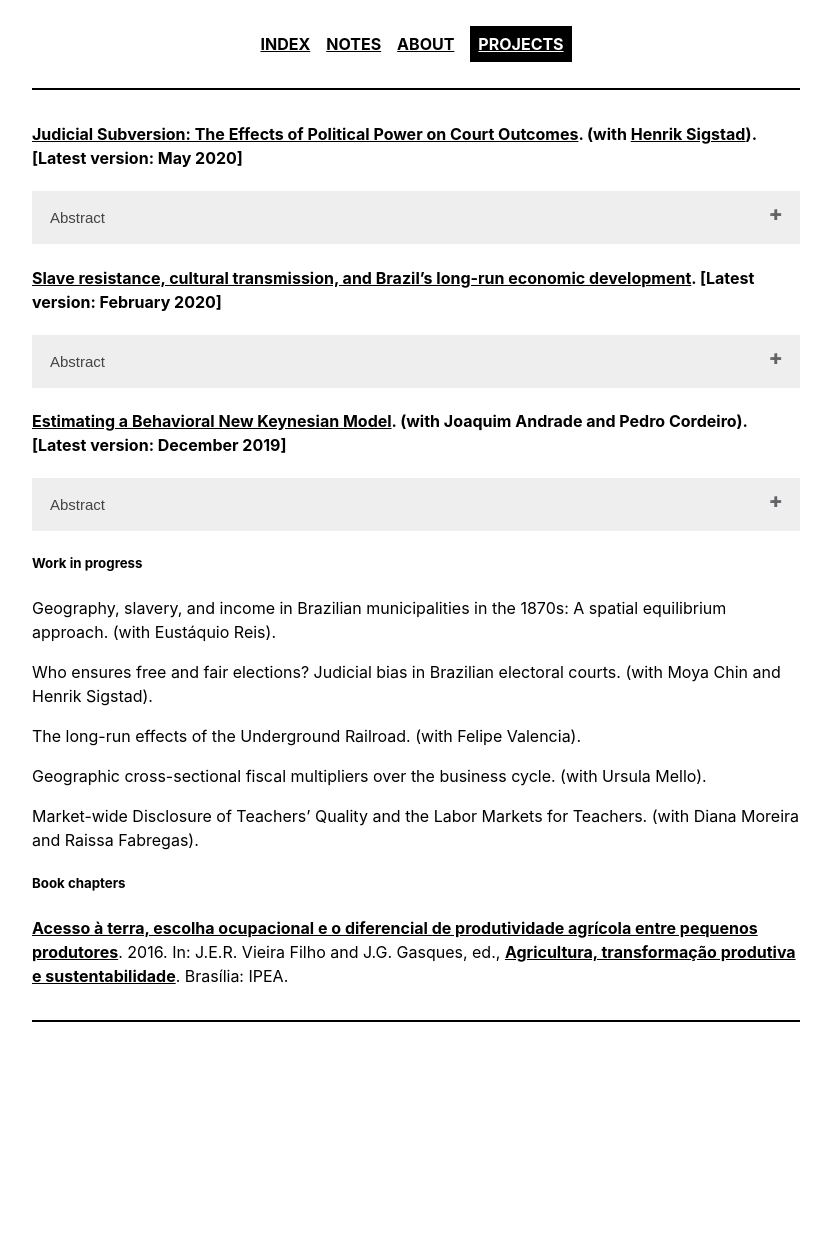
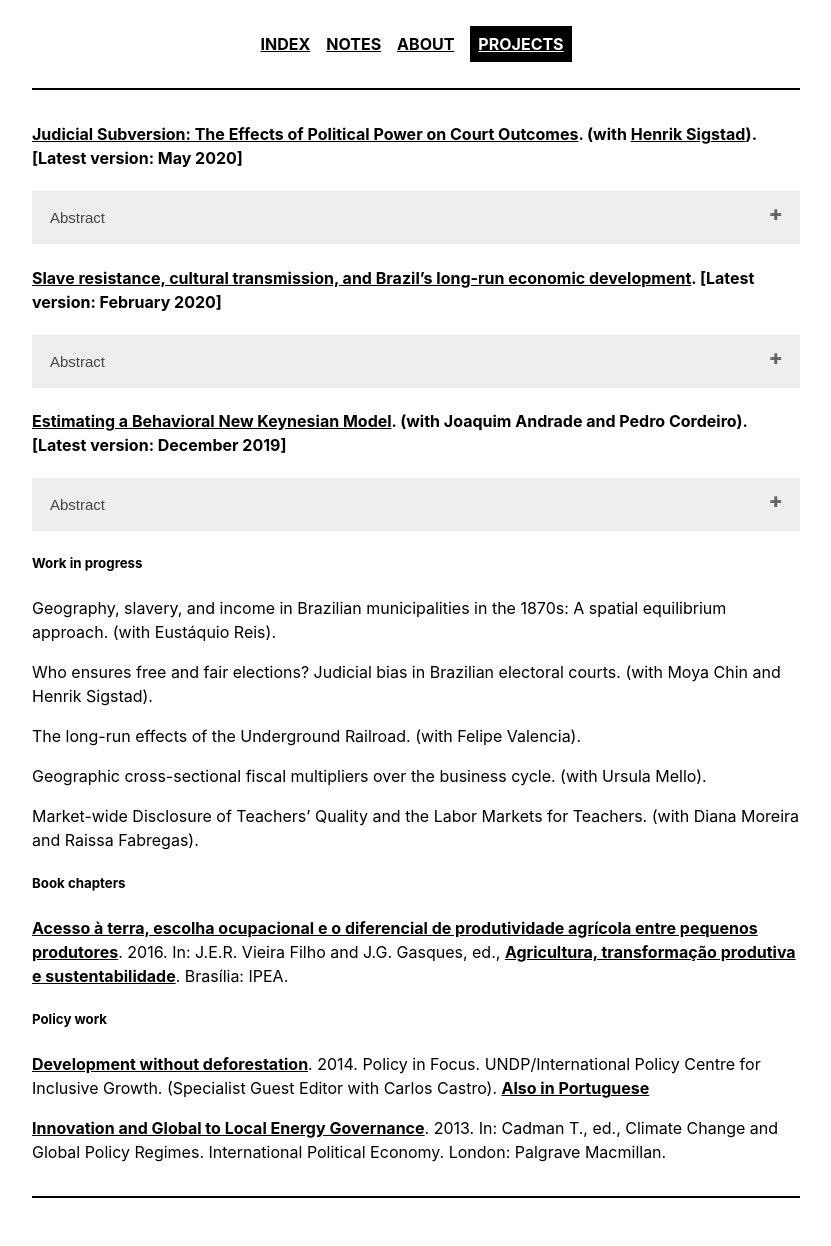
Before and after one commit to gbrlambais/gbrlambais.github.io, a Jekyll site: the page built from _pages/projects.md, in a window 1280 px wide. Shown: the whole page, without its empty margins (224-1055 px from the left). Built offline with Jekyll 4.4.1, drawn with Linux system fonts in a browser that asks for light colours; before the commit the page ends 1070 px from its top, so only the background shows below that.

Commit message:
proj about

```diff
--- a/_pages/projects.md
+++ b/_pages/projects.md
@@ -52,3 +52,9 @@ Market-wide Disclosure of Teachers’ Quality and the Labor Markets for Teachers
 
 [Acesso à terra, escolha ocupacional e o diferencial de produtividade agrícola entre pequenos produtores](https://www.ipea.gov.br/portal/images/stories/PDFs/livros/livros/160725_agricultura_transformacao_produtiva_cap_06.pdf). 2016.
 In: J.E.R. Vieira Filho and J.G. Gasques, ed., [Agricultura, transformação produtiva e sustentabilidade](https://www.ipea.gov.br/portal/images/stories/PDFs/livros/livros/160725_agricultura_transformacao_produtiva.pdf). Brasília: IPEA.
+
+##### Policy work
+
+[Development without deforestation](https://ipcig.org/pub/eng/PiF29_10_years_Development_without_Deforestation.pdf). 2014. Policy in Focus. UNDP/International Policy Centre for Inclusive Growth. (Specialist Guest Editor with Carlos Castro). [Also in Portuguese](https://ipcig.org/pub/port/PiF29PT_10_anos_Desenvolvimento_sem_Desmatamento.pdf)
+
+[Innovation and Global to Local Energy Governance](https://link.springer.com/chapter/10.1057/9781137006127_12). 2013. In: Cadman T., ed., Climate Change and Global Policy Regimes. International Political Economy. London: Palgrave Macmillan.
```
Also changed, not shown: _pages/about.md (+2 -0 lines), 1 other file.
